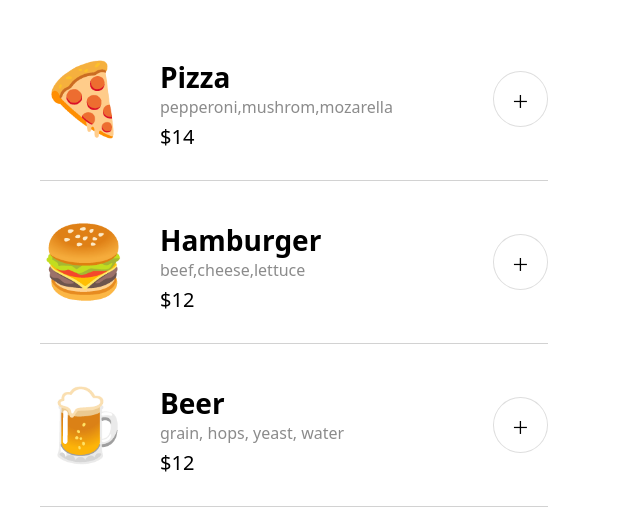
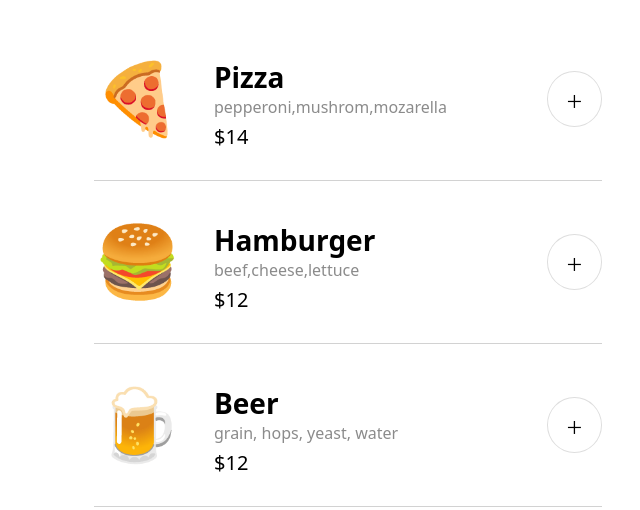
Before and after one commit to NiranAmalore/Mobile-Restaurant-Ordering-App, a plain HTML site: page index.html in a window 1280 px wide. Shown: the part 179-689 px from the top of the page, without its empty margins (346-986 px from the left). Drawn offline with Linux system fonts and the light colour scheme; a web font is replaced by a local one.

Commit message:
Updated style.css

```diff
--- a/style.css
+++ b/style.css
@@ -3,11 +3,12 @@
 }
 
 body{
-    margin: 0;
+    margin: 0 auto;
     padding: 0;
     font-family: "Smythe", system-ui;
     font-weight: 400;
     font-style: normal;
+    max-width: 400px;
 }
 
 .header{
```
